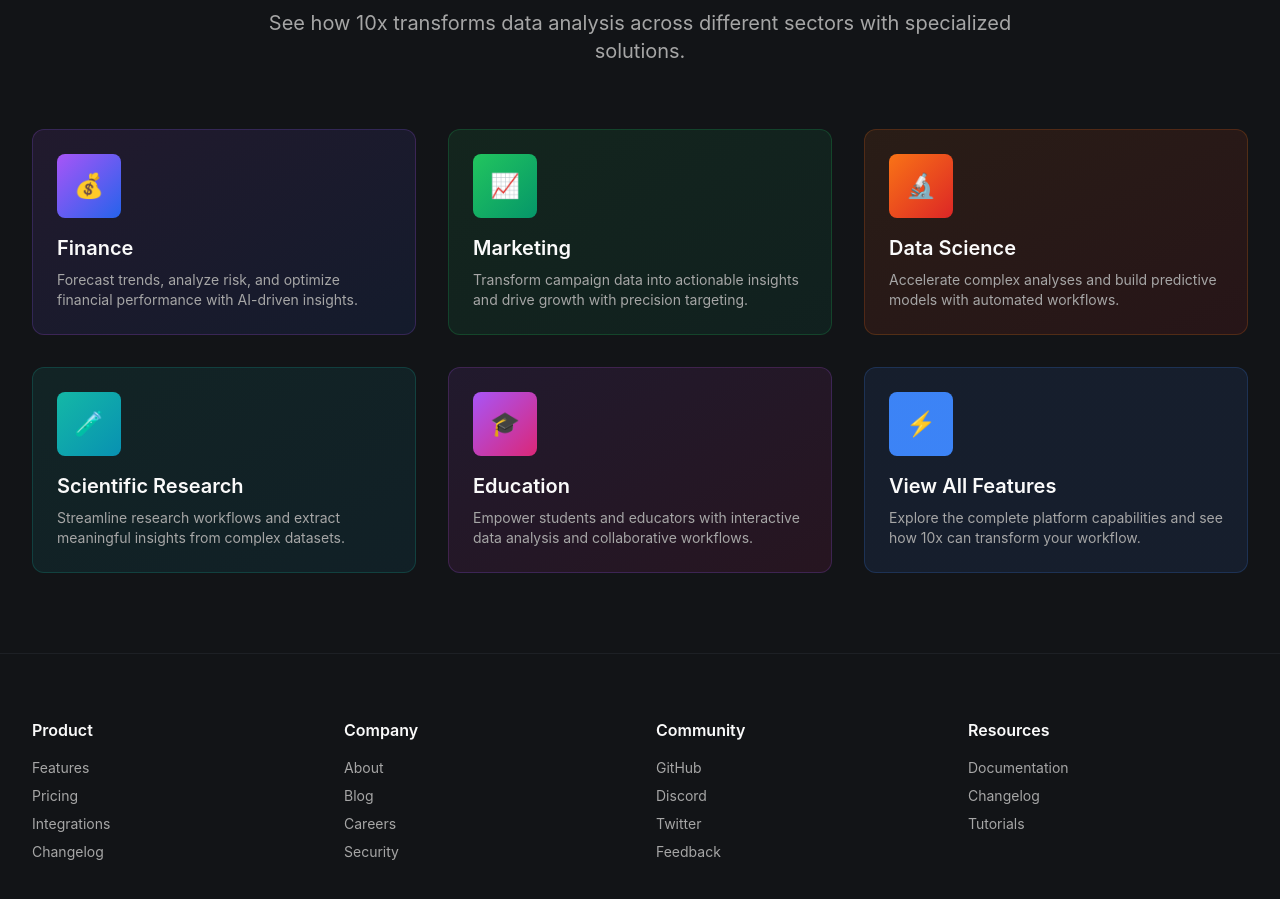
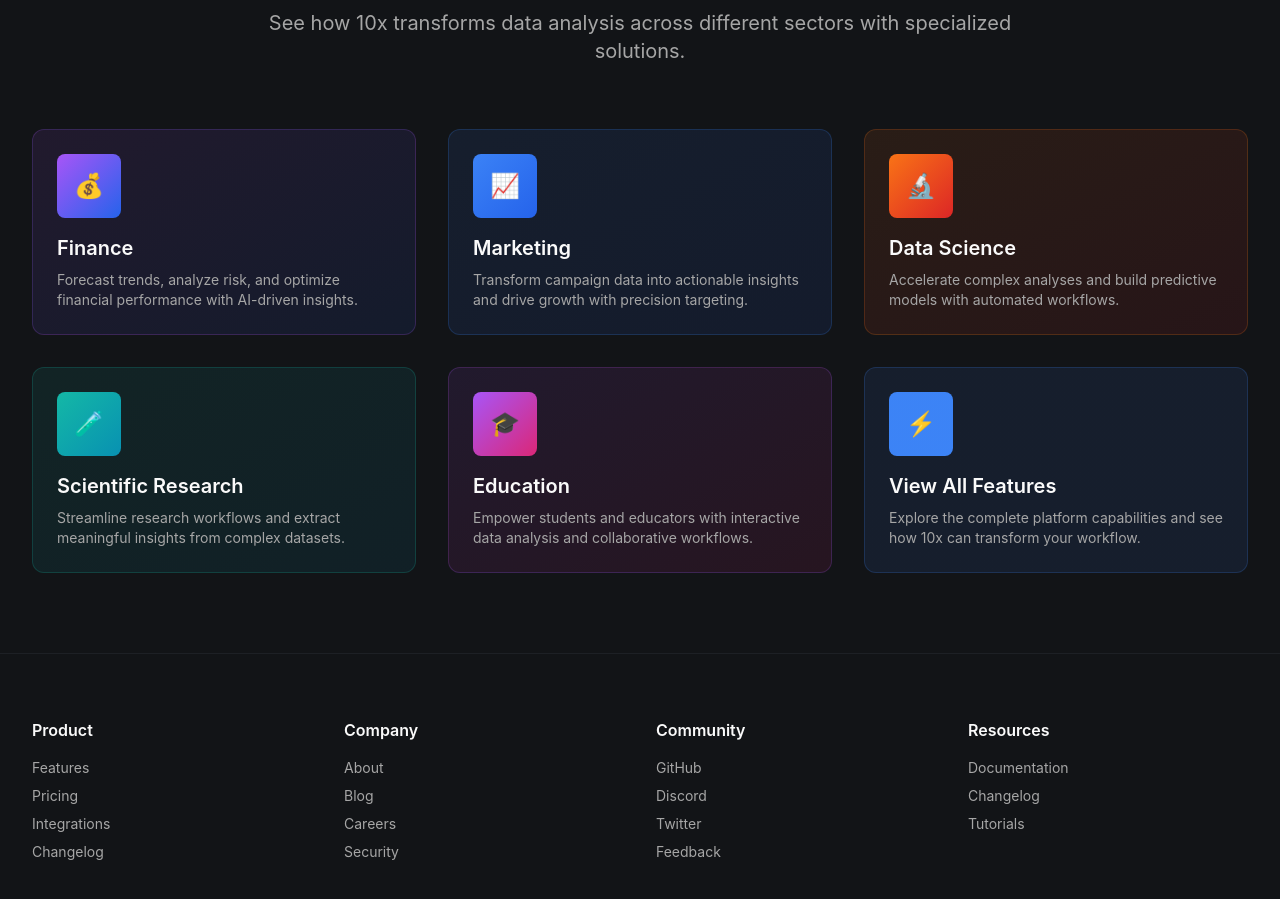
Before and after one commit to rishabh7x/builder-pulse-hub, a React (Vite) app: page / in a window 1280 px wide. Shown: the part 920-1819 px from the top of the page. Built offline with nearby package versions, Linux system fonts and the light colour scheme.

Commit message:
Change Marketing card colors from green to gradient blue
cgen-c63d8778482a4edf85b703a6ead359f0

```diff
--- a/client/pages/Index.tsx
+++ b/client/pages/Index.tsx
@@ -97,8 +97,8 @@ export default function Index() {
             </Link>
 
             <Link to="/use-cases/marketing" className="group">
-              <div className="bg-gradient-to-br from-green-500/10 to-emerald-600/10 border border-green-500/20 rounded-xl p-6 hover:from-green-500/20 hover:to-emerald-600/20 transition-all duration-300">
-                <div className="w-16 h-16 bg-gradient-to-br from-green-500 to-emerald-600 rounded-lg flex items-center justify-center mb-4">
+              <div className="bg-gradient-to-br from-blue-500/10 to-blue-600/10 border border-blue-500/20 rounded-xl p-6 hover:from-blue-500/20 hover:to-blue-600/20 transition-all duration-300">
+                <div className="w-16 h-16 bg-gradient-to-br from-blue-500 to-blue-600 rounded-lg flex items-center justify-center mb-4">
                   <span className="text-white text-2xl">📈</span>
                 </div>
                 <h3 className="text-xl font-semibold mb-2 group-hover:text-primary transition-colors">Marketing</h3>
```
